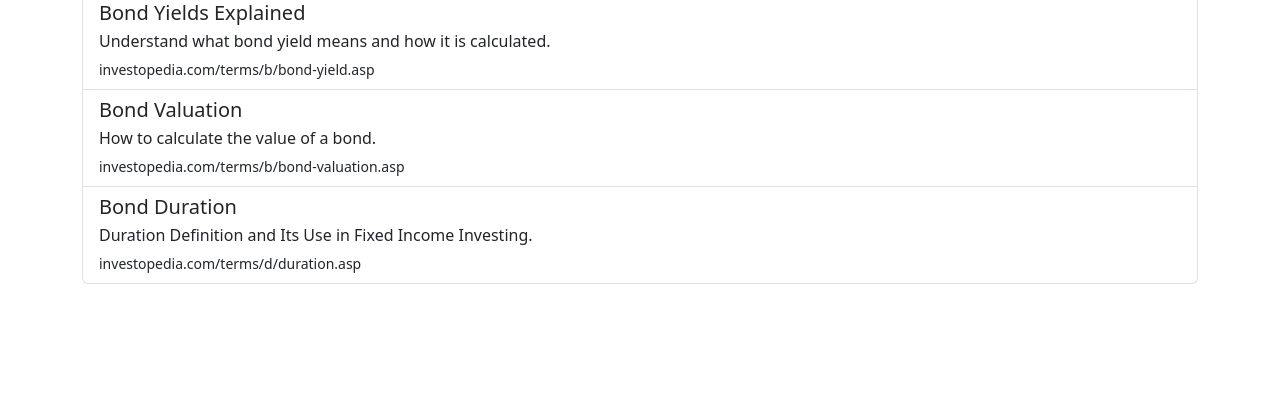
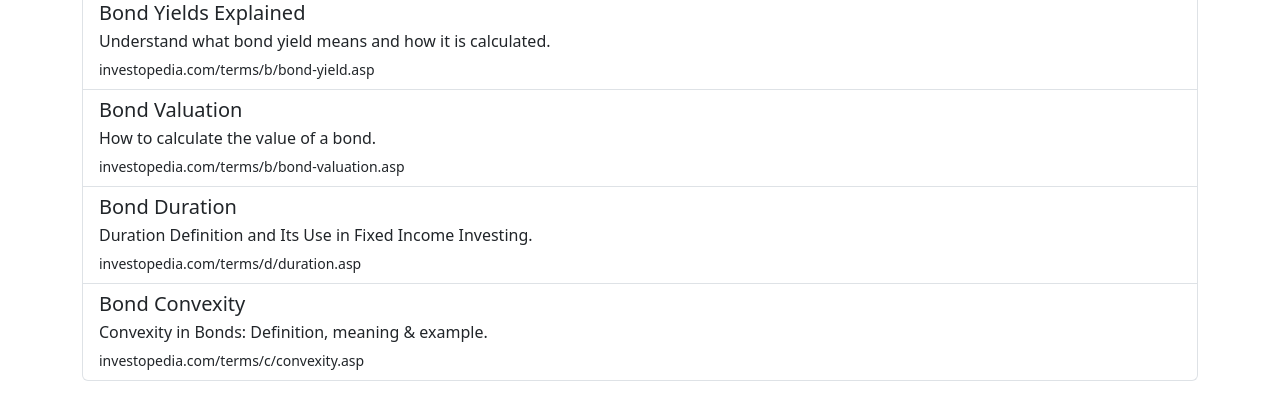
Before and after one commit to Huyphan1515/Fixed-Income-Pricing, a Flask app: page /posts in a window 1280 px wide. Shown: the part 328-748 px from the top of the page. Run offline with Flask 3, Linux system fonts and the light colour scheme.

Commit message:
Update posts.html

```diff
--- a/templates/posts.html
+++ b/templates/posts.html
@@ -35,6 +35,11 @@
         <p class="mb-1">Duration Definition and Its Use in Fixed Income Investing.</p>
         <small>investopedia.com/terms/d/duration.asp</small>
       </a>
+      <a href="https://www.investopedia.com/terms/c/convexity.asp" target="_blank" class="list-group-item list-group-item-action">
+        <h5 class="mb-1">Bond Convexity</h5>
+        <p class="mb-1">Convexity in Bonds: Definition, meaning & example.</p>
+        <small>investopedia.com/terms/c/convexity.asp</small>
+      </a>
     </div>
   </div>
 </body>
```
